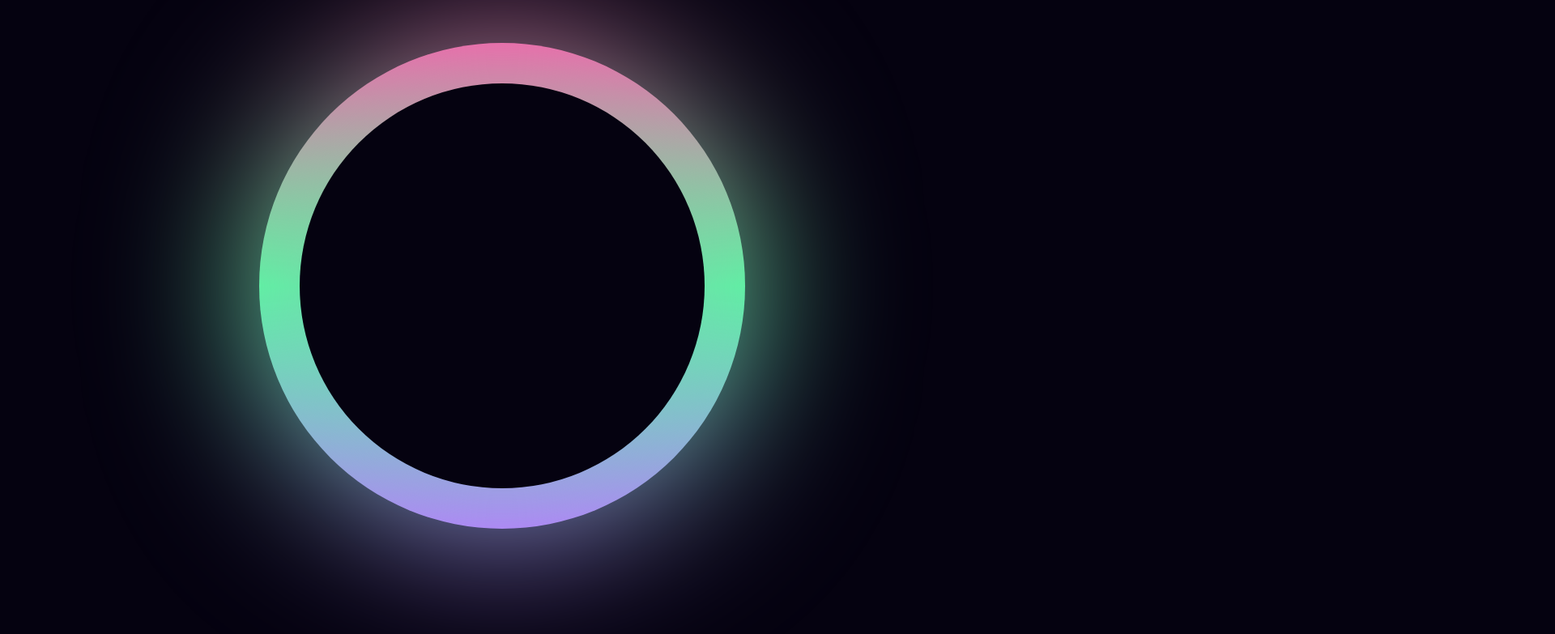
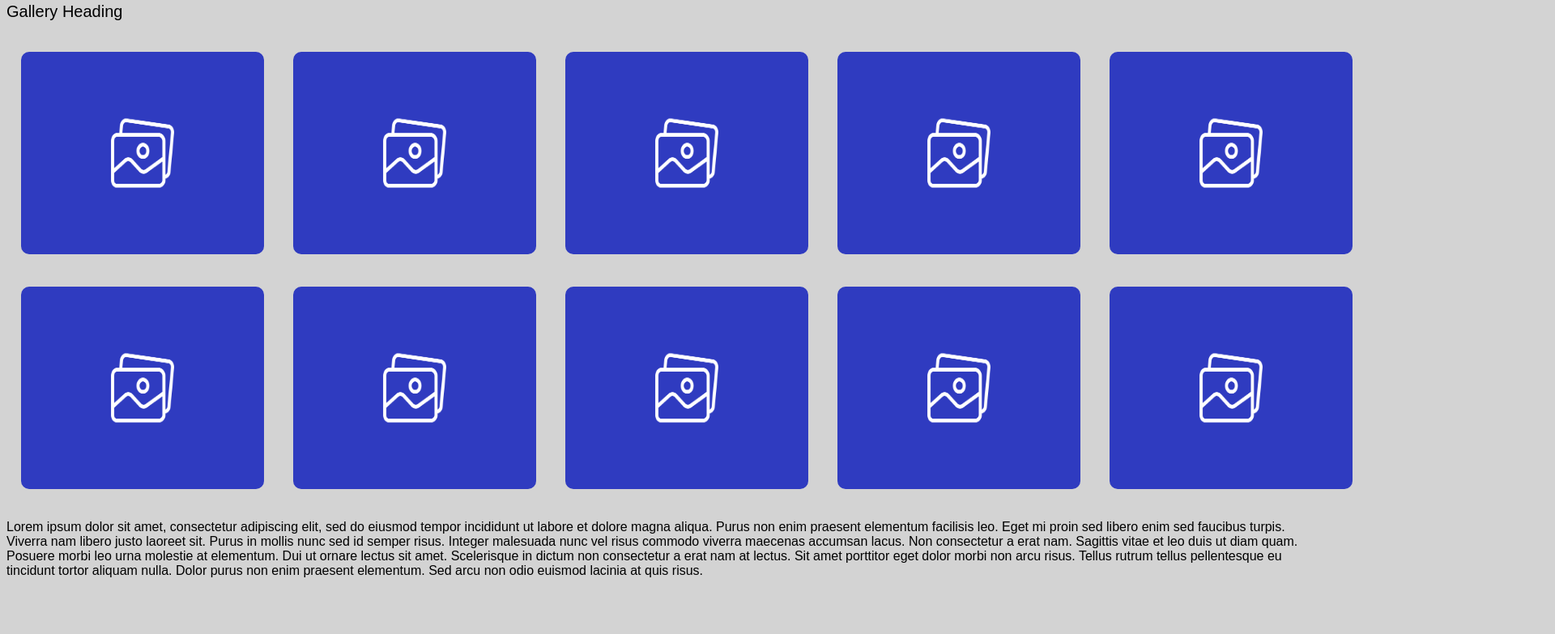
Before and after one commit to alexzrnic/Aleksandar-Zrnic---Kreiranje-responsive-galerije, a plain HTML site: page index.html in a window 1280 px wide. Shown: the part 17-800 px from the top of the page at 81% size, 1920 px wide, since content can reach past the window. Drawn offline with Linux system fonts and the light colour scheme.

Commit message:
Add files via upload

```diff
--- a/index.html
+++ b/index.html
@@ -1,84 +1,111 @@
 <!DOCTYPE html>
 <html lang="en">
+
 <head>
     <meta charset="UTF-8">
-    <title>Animacija</title>
+    <meta name="viewport" content="width=device-width, initial-scale=1.0">
+    <title>Kreiranje responsive galerije</title>
     <style>
-
-    body {
-        background-color: #050210;
-        margin: 70px auto;
-        width: 50%;
+        * {
+            background-color: lightgrey;
+            font-family: sans-serif;
         }
 
-    .outer-circle {
-        width: 600px;
-        height: 600px;
-        margin: auto;
-        position: absolute;
-        border-radius: 100%;
-        background: linear-gradient(#fb5dad, #55fb9f, #b97aff);
-        animation: outer-circle-animation 1s running infinite;
+        header {
+            margin-top: 20px;
+            margin-bottom: 20px;
+            font-size: 20px;
         }
 
-    .inner-circle {
-        width: 500px;
-        height: 500px;
-        background-color: #050210;
-        margin: 50px;
-        position: absolute;
-        border-radius: 100%;
+        img {
+            width: 300px;
+            height: 250px;
+            margin: 10px;
+            background-repeat: no-repeat;
+            background-color: rgb(47, 59, 192);
+            border-radius: 10px;
         }
 
-    .pulsating-circle {
-        width: 500px;
-        height: 500px;
-        margin: 50px;
-        position: absolute;
-        border-radius: 100%;
-        animation: pulsating-animation 1s running infinite;
+        p {
+            width: 1600px;
         }
 
-    .outer-circle::after {
-        content: '';
-        position: absolute;
-        width: 600px;
-        height: 600px;
-        margin: 0;
-        border-radius: 100%;
-        background: linear-gradient(#fb5dad, #55fb9f, #b97aff);
-        filter: blur(100px);
-        transform: translateX(50px) scale (1);
+        .elementi {
+            padding: 8px;
         }
 
-
-    @keyframes outer-circle-animation {
-            from {
-                transform: rotate(0deg);
+        #galerija {
+            max-width: 1920px;
+            min-width: 200px;
+            display: flex;
+            flex-wrap: wrap;
+            color: black;
         }
 
-            to {
-                transform: rotate(360deg);
+        #galerija::after {
+            content: "";
+            display: block;
+            clear: left;
+        }
+
+        @media screen and (max-width: 1920px) { /*rezolucija za računare*/
+            #galerija {
+                width: 1920px;
+            }
+
+            p {
+                width: 1600px;
             }
         }
 
-    @keyframes pulsating-animation {
-
-        from {
-            background-color: #231848;
-            transform: scale(0);
+        @media screen and (max-width: 1024px) { /**/
+            #galerija {
+                width: 1024px;
+            }
+            p {
+                width: 800px;
+            }
         }
 
-        to {
-            background-color: #050210;
-            transform: scale(1);
+        @media screen and (max-width: 414px) {
+            #galerija {
+                width: 414px;
+            }
+            p {
+                width: 300px;
             }
         }
     </style>
 </head>
+
 <body>
-    <div class="outer-circle"></div>
-    <div class="inner-circle"></div>
-    <div class="pulsating-circle"></div>
+    <header>
+        Gallery Heading
+    </header>
+    <div id="galerija">
+        <div class="elementi"><img src="/placeholder-image.png" alt="galerija"></div>
+        <div class="elementi"><img src="/placeholder-image.png" alt="galerija"></div>
+        <div class="elementi"><img src="/placeholder-image.png" alt="galerija"></div>
+        <div class="elementi"><img src="/placeholder-image.png" alt="galerija"></div>
+        <div class="elementi"><img src="/placeholder-image.png" alt="galerija"></div>
+        <div class="elementi"><img src="/placeholder-image.png" alt="galerija"></div>
+        <div class="elementi"><img src="/placeholder-image.png" alt="galerija"></div>
+        <div class="elementi"><img src="/placeholder-image.png" alt="galerija"></div>
+        <div class="elementi"><img src="/placeholder-image.png" alt="galerija"></div>
+        <div class="elementi"><img src="/placeholder-image.png" alt="galerija"></div>
+
+        <p>Lorem ipsum dolor sit amet, consectetur adipiscing elit, sed do eiusmod tempor incididunt ut labore et dolore
+            magna aliqua. Purus non enim praesent elementum facilisis leo. Eget mi proin sed libero enim sed faucibus
+            turpis. Viverra nam libero justo laoreet sit. Purus in mollis nunc sed id semper risus. Integer malesuada nunc
+            vel risus commodo viverra maecenas accumsan lacus. Non consectetur a erat nam. Sagittis vitae et leo duis ut
+            diam quam. Posuere morbi leo urna molestie at elementum. Dui ut ornare lectus sit amet. Scelerisque in dictum
+            non consectetur a erat nam at lectus. Sit amet porttitor eget dolor morbi non arcu risus. Tellus rutrum tellus
+            pellentesque eu tincidunt tortor aliquam nulla. Dolor purus non enim praesent elementum. Sed arcu non odio
+            euismod lacinia at quis risus.</p>
+
+    </div>
+
+    </div>
 </body>
+
 </html>
```
Also changed, not shown: placeholder-image.png (added). Lines whose indentation alone changed are shown as unchanged.
